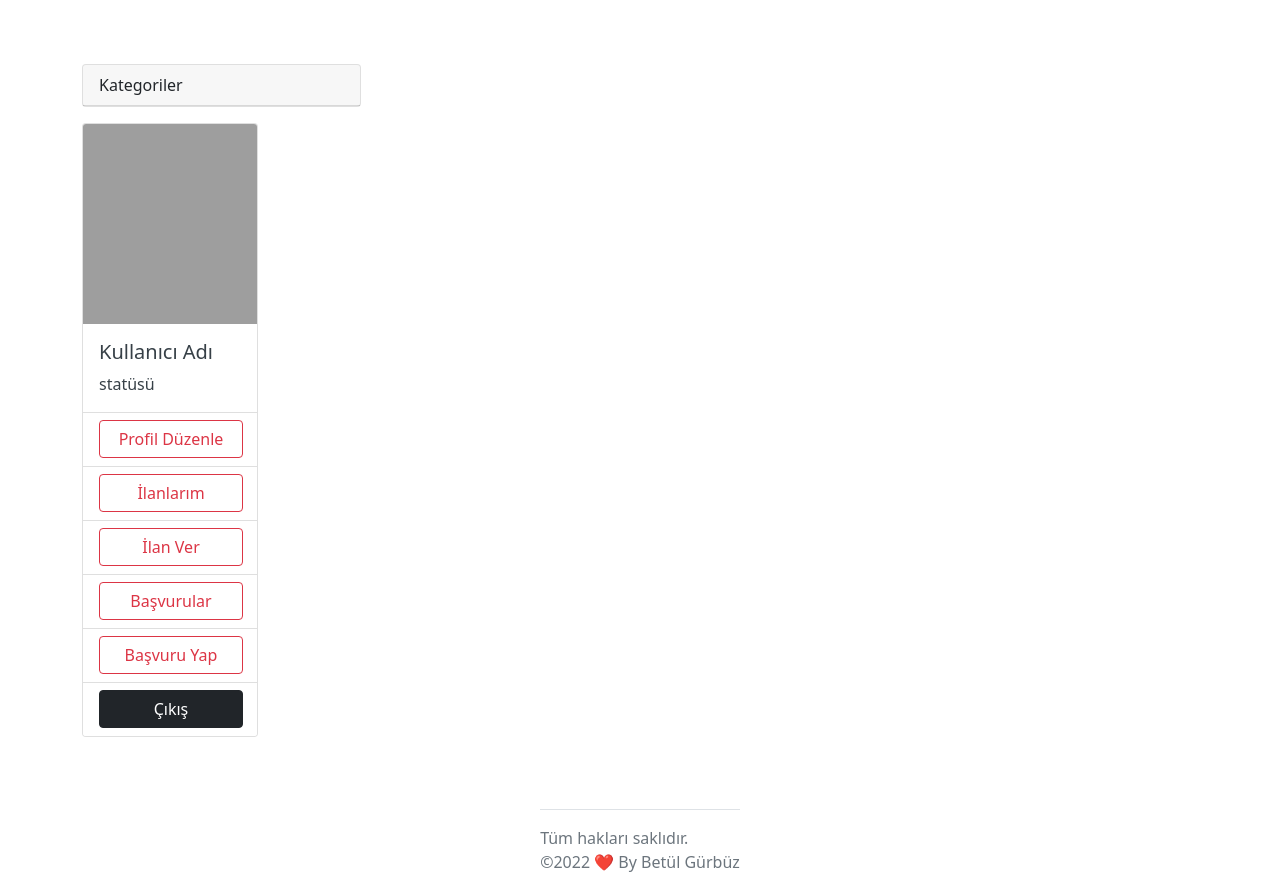
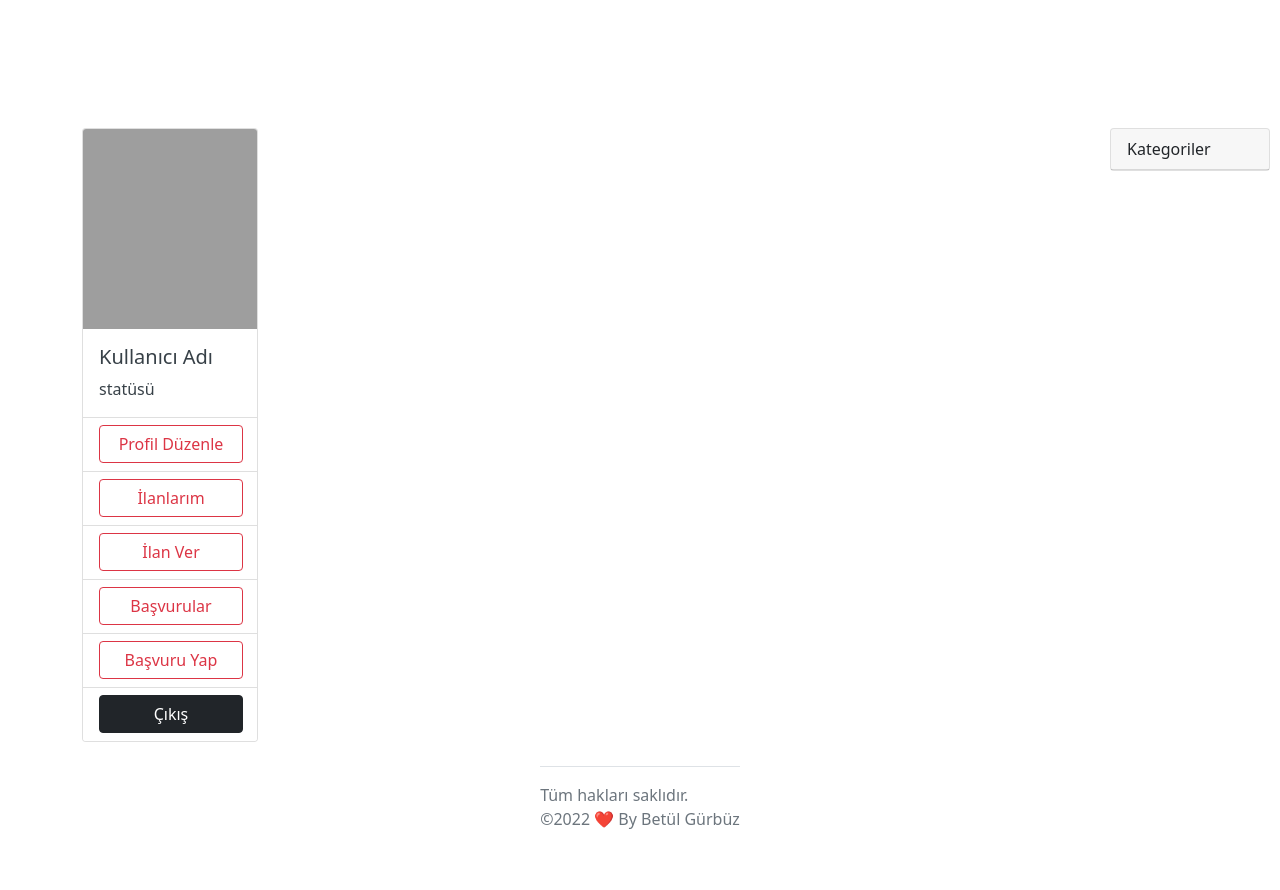
Before and after one commit to badl7/STeachApp-Proje, a Django app: page /profil in a window 1280 px wide. Shown: the part 56-946 px from the top of the page. After the commit the page ends 885 px from the top, so only its background shows below. Run offline with Django 4.2, Linux system fonts and the light colour scheme; data that the repository does not hold is empty; some libraries are stand-ins or nearby versions; grey boxes are pictures that could not be loaded.

Commit message:
profile sidebar eklendi

```diff
--- a/ozelders/templates/pages/profil.html
+++ b/ozelders/templates/pages/profil.html
@@ -5,8 +5,13 @@
 Profil
 {% endblock %}
 
-{% block content %}
-{% include 'includes/sidebar.html' %}
+{% block profils %}
+
+
+
+
+
+
 <!--
 <ul class="nav flex-column">
     <li class="nav-item">
@@ -35,8 +40,7 @@ Profil
     </li>
 </ul>
 -->
-
-
+<div class="col order-first">
   <div class="card" style="width: 11rem; color:rgb(55, 64, 71)">
     <img src="media/avatar/teacher_profile_pic/kadınlar.PNG" class="card-img-top" height="200" style="vertical-align:bottom">
     <div class="card-body">
@@ -88,5 +92,11 @@ Profil
       </li>
     </ul>
   </div>
+</div>
+
 
 {% endblock %}
+
+{% block kategoris %}
+{% include 'includes/sidebar.html' %}
+{% endblock %}
--- a/ozelders/urls.py
+++ b/ozelders/urls.py
@@ -2,7 +2,7 @@ from unicodedata import name
 from django.urls import path,include
 from ozelders.models import kategori
 from ozelders.views import iletisim
-from ozelders.views import profil
+from ozelders.views import profil, ilanlar
 from ozelders.views.home import homePage
 
 
@@ -15,4 +15,5 @@ urlpatterns = [
     path('', homePage,name='anasayfa'),
     path('iletisim', iletisim, name='iletisim'),
     path('profil', profil, name='profil'),
+    path('ilanlar', ilanlar, name='ilanlar'),
 ]
--- a/ozelders/views/__init__.py
+++ b/ozelders/views/__init__.py
@@ -1,3 +1,4 @@
 from .home import homePage
 from .iletisim import iletisim
 from .profil import profil
+from .ilanlar import ilanlar
--- /dev/null
+++ b/ozelders/views/ilanlar.py
@@ -0,0 +1,5 @@
+from django.shortcuts import render
+
+
+def ilanlar(request):
+    return render(request,'pages/ilanlar.html')
--- a/ozelders/views/profil.py
+++ b/ozelders/views/profil.py
@@ -1,5 +1,5 @@
 from django.shortcuts import render
-from ozelders.models import kategori
+
 
 def profil(request):
     return render(request,'pages/profil.html')
--- a/templates/includes/sidebar.html
+++ b/templates/includes/sidebar.html
@@ -2,9 +2,10 @@
 {% kategori_list as kategoriler %}
 
 
-<div class="col-sm-3">
 
-    <div class="card mb-3">
+<div class="col-md-6 float-md-end mb-3 ms-md-3">
+
+    <div class="card" style="width: 10rem;">
         <div class="card-header">
             Kategoriler
         </div>
--- a/templates/layout.html
+++ b/templates/layout.html
@@ -30,6 +30,17 @@
                 </div>
 
             </div>
+        </div>
+        <div class="container mt-3">
+            <div class="row">
+              <div class="col-auto me-auto">
+                {% block profils %}{% endblock %}
+              </div>
+              <div class="col-auto">
+                {% block kategoris %}{% endblock %}
+              </div>
+            </div>
+        </div>
     </main>
 
     {% include 'includes/footer.html' %}
```
Also changed, not shown: ozelders/templates/ilanlar.html (added, +11 -0 lines). Lines whose indentation alone changed are shown as unchanged.
